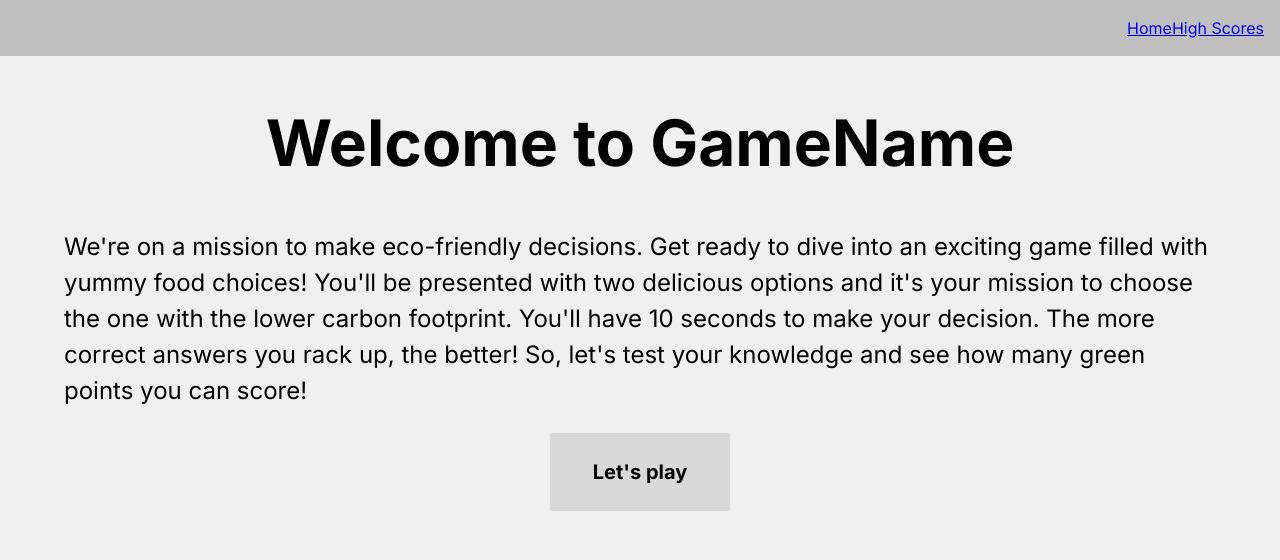
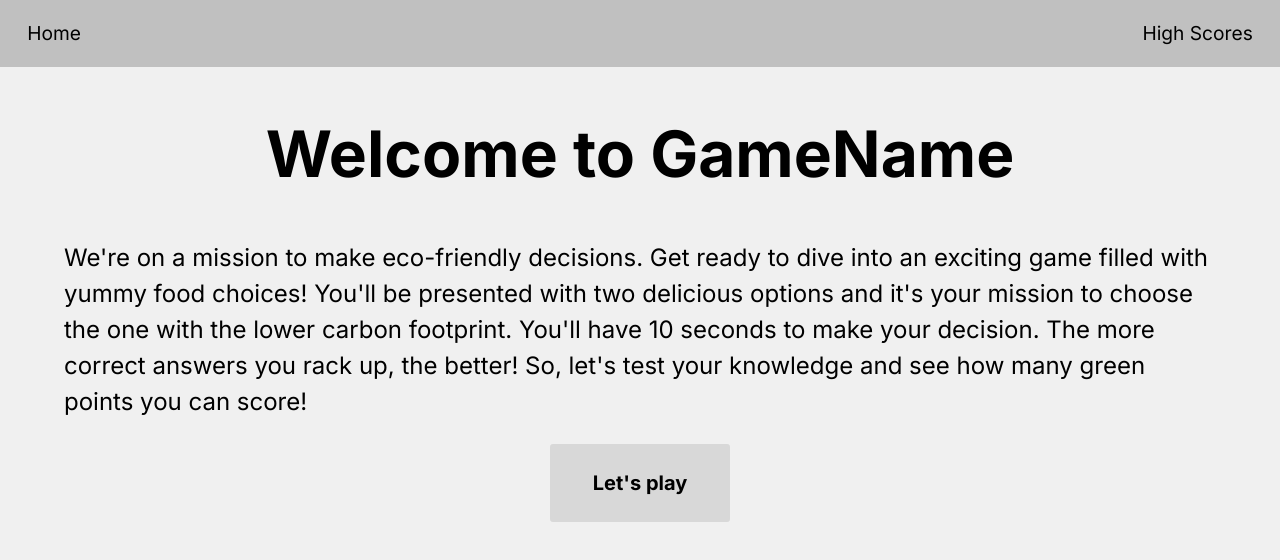
Before and after one commit to squashfold/spoopy-pumpkins, a Next.js app: page / in a window 1280 px wide. Shown: the top 560 px of the page. Built offline with nearby package versions, Linux system fonts and the light colour scheme.

Commit message:
included home button styles

```diff
--- a/styles/Navbar.module.css
+++ b/styles/Navbar.module.css
@@ -1,11 +1,11 @@
 .navbar {
     background: var(--color-background-header);
-    padding: 1rem;
+    padding: .7rem;
     display: flex;
-    justify-content: flex-end;
+    justify-content: space-between;
 }
 
-.leaderboardButton {
+.navButton {
     font-size: 1.2rem;
     cursor: pointer;
     color: inherit;
```
